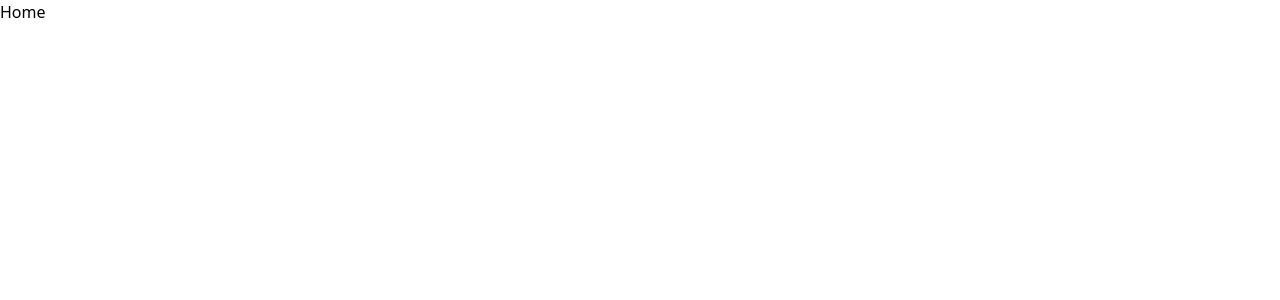
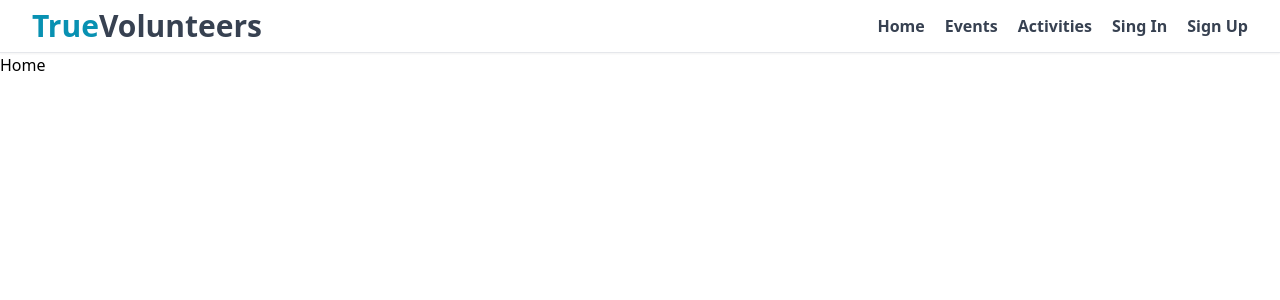
Before and after one commit to 10Sadique/true-volunteer-client, a React (Create React App) app: page / in a window 1280 px wide. Shown: the top 300 px of the page. Built offline with nearby package versions, Linux system fonts and the light colour scheme.

Commit message:
navbar added

```diff
--- /dev/null
+++ b/src/components/Navbar.tsx
@@ -0,0 +1,62 @@
+import { useState } from 'react';
+import { NavLink } from 'react-router-dom';
+import { FaBars, FaTimes } from 'react-icons/fa';
+
+const navLinks = [
+    <div
+        className="flex flex-col w-full gap-5 font-semibold md:items-center md:flex-row"
+        key={1}
+    >
+        <NavLink
+            className={({ isActive }) => (isActive ? 'text-cyan-600' : '')}
+            to={`/home`}
+        >
+            Home
+        </NavLink>
+        <NavLink to={`/events`}>Events</NavLink>
+        <NavLink to={`/activities`}>Activities</NavLink>
+        <NavLink to={`/signin`}>Sing In</NavLink>
+        <NavLink to={`/signup`}>Sign Up</NavLink>
+    </div>,
+];
+
+const Navbar = () => {
+    const [navbar, setNavbar] = useState<boolean>(false);
+    return (
+        <nav className="sticky top-0 w-full text-gray-700 border-b shadow-sm">
+            <div className="justify-between px-4 mx-auto lg:max-w-7xl md:items-center md:flex md:px-8 ">
+                <div>
+                    <div className="flex items-center justify-between py-2 md:block">
+                        <NavLink to={`/`} className="text-3xl font-bold">
+                            <span className="text-cyan-600">True</span>
+                            <span className="text-gray-700">Volunteers</span>
+                        </NavLink>
+                        <div className="md:hidden">
+                            <button
+                                className="p-2rounded-md "
+                                onClick={() => setNavbar(!navbar)}
+                            >
+                                {navbar ? (
+                                    <FaTimes className="w-6 h-6" />
+                                ) : (
+                                    <FaBars className="w-6 h-6" />
+                                )}
+                            </button>
+                        </div>
+                    </div>
+                </div>
+                <div>
+                    <div
+                        className={`flex-1 justify-self-center pb-3 mt-8 md:block md:pb-0 md:mt-0 ${
+                            navbar ? 'block' : 'hidden'
+                        }`}
+                    >
+                        {navLinks}
+                    </div>
+                </div>
+            </div>
+        </nav>
+    );
+};
+
+export default Navbar;
--- a/src/layout/Main.tsx
+++ b/src/layout/Main.tsx
@@ -1,10 +1,14 @@
 import { Outlet, ScrollRestoration } from 'react-router-dom';
+import Navbar from '../components/Navbar';
 
 const Main = () => {
     return (
         <div>
-            <Outlet />
-            <ScrollRestoration />
+            <Navbar />
+            <div>
+                <Outlet />
+                <ScrollRestoration />
+            </div>
         </div>
     );
 };
--- a/src/routes/Routes.tsx
+++ b/src/routes/Routes.tsx
@@ -6,6 +6,9 @@ export const router = createBrowserRouter([
     {
         path: '/',
         element: <Main />,
-        children: [{ path: '/', element: <Home /> }],
+        children: [
+            { path: '/', element: <Home /> },
+            { path: '/home', element: <Home /> },
+        ],
     },
 ]);
```
